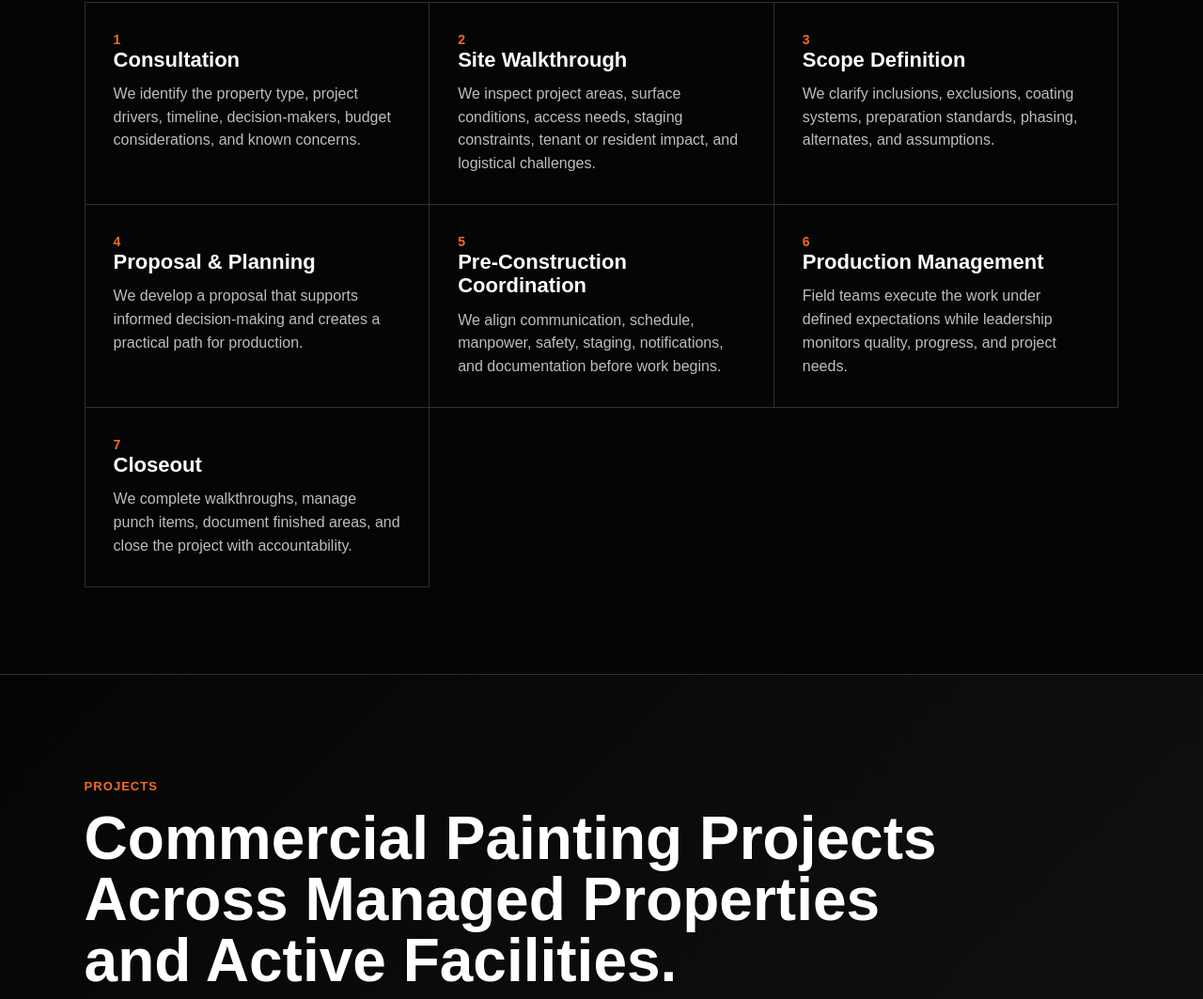
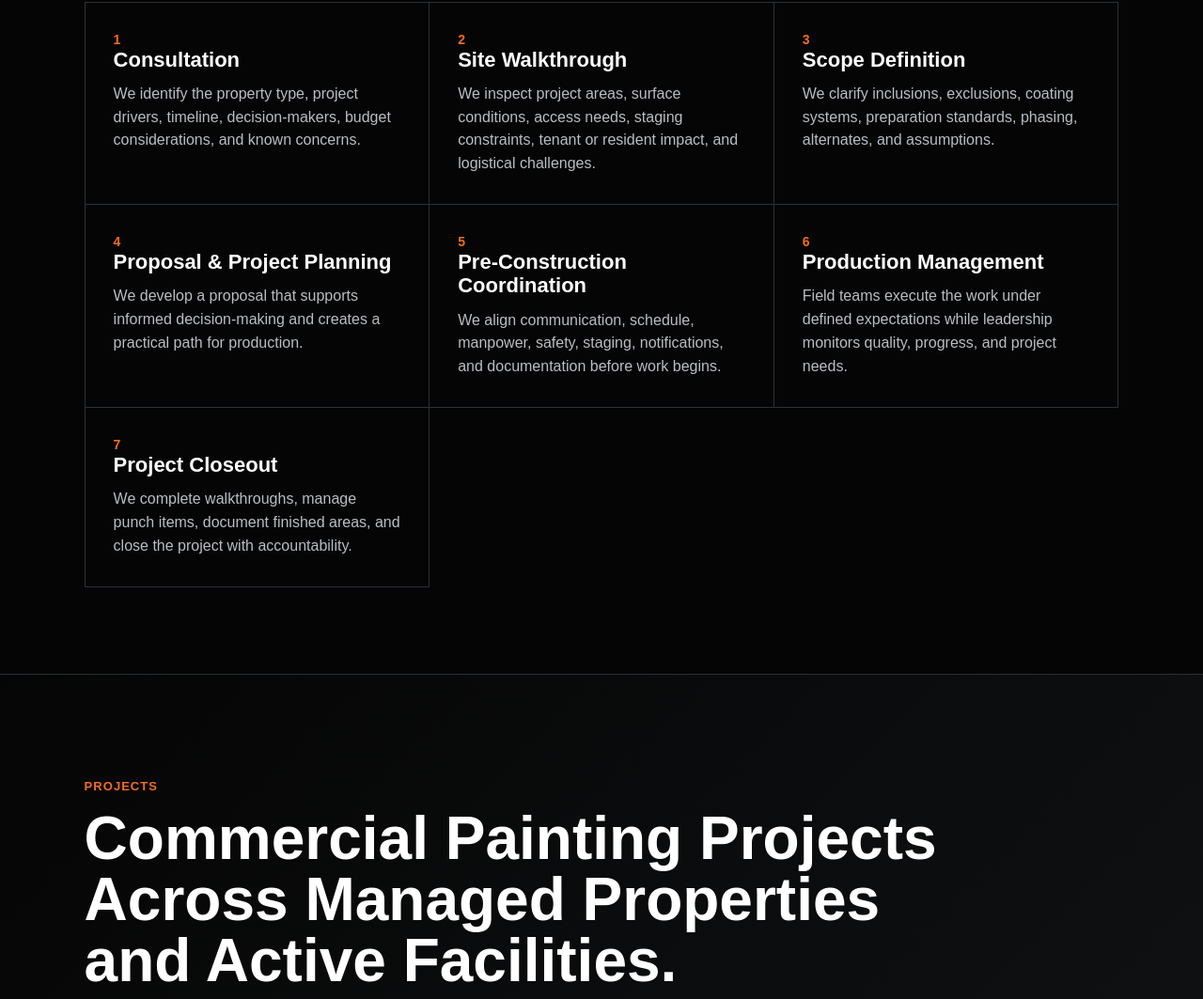
Before and after one commit to profiitpainting/Profiit-Website, a plain HTML site: page index.html in a window 1280 px wide. Shown: the part 8963-10026 px from the top of the page at 94% size. Drawn offline with Linux system fonts and the light colour scheme.

Commit message:
Update index.html

```diff
--- a/index.html
+++ b/index.html
@@ -824,7 +824,7 @@
         </div>
         <div class="step">
           <b>4</b>
-          <h3>Proposal & Planning</h3>
+          <h3>Proposal & Project Planning</h3>
           <p>We develop a proposal that supports informed decision-making and creates a practical path for production.</p>
         </div>
         <div class="step">
@@ -839,7 +839,7 @@
         </div>
         <div class="step">
           <b>7</b>
-          <h3>Closeout</h3>
+          <h3>Project Closeout</h3>
           <p>We complete walkthroughs, manage punch items, document finished areas, and close the project with accountability.</p>
         </div>
       </div>
```
